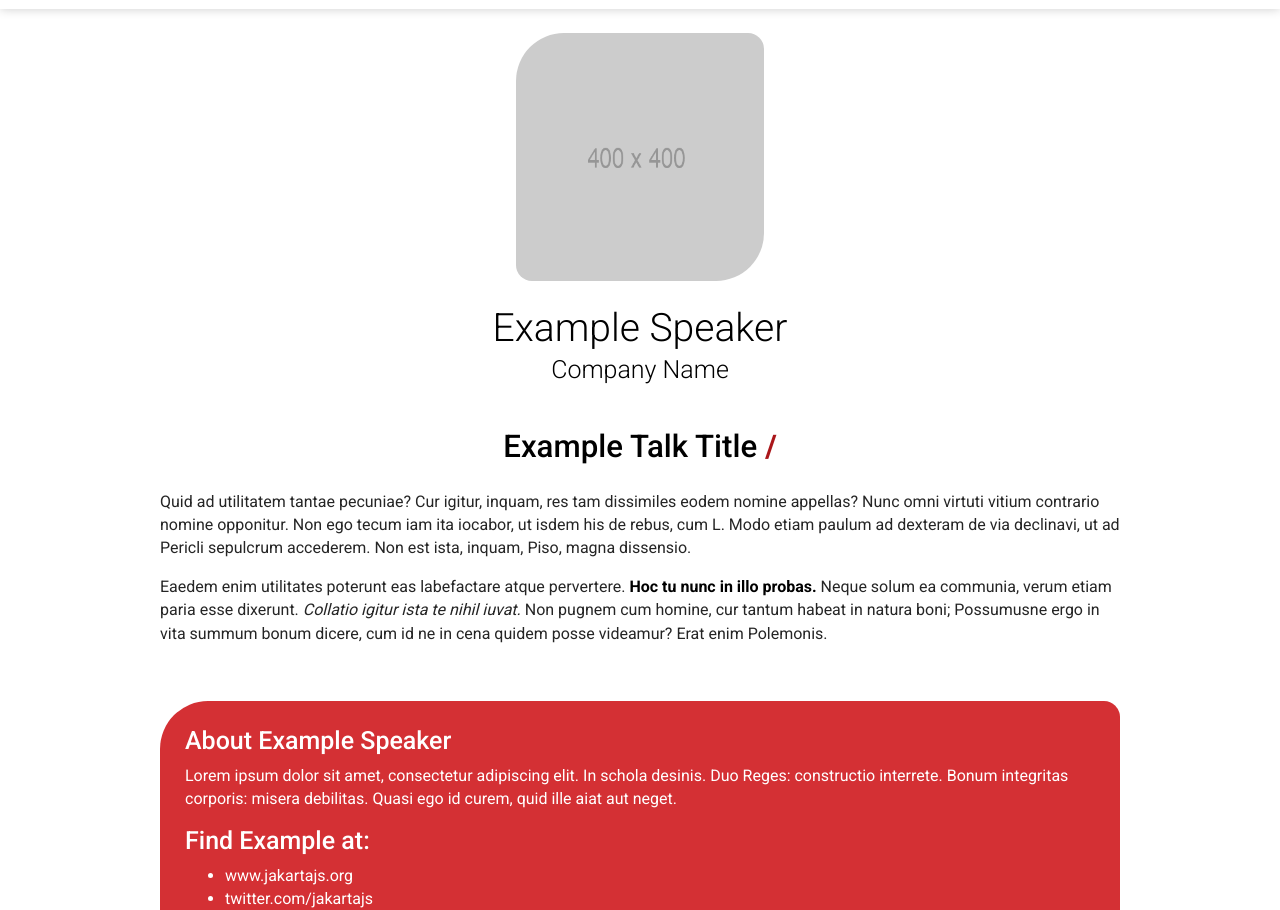
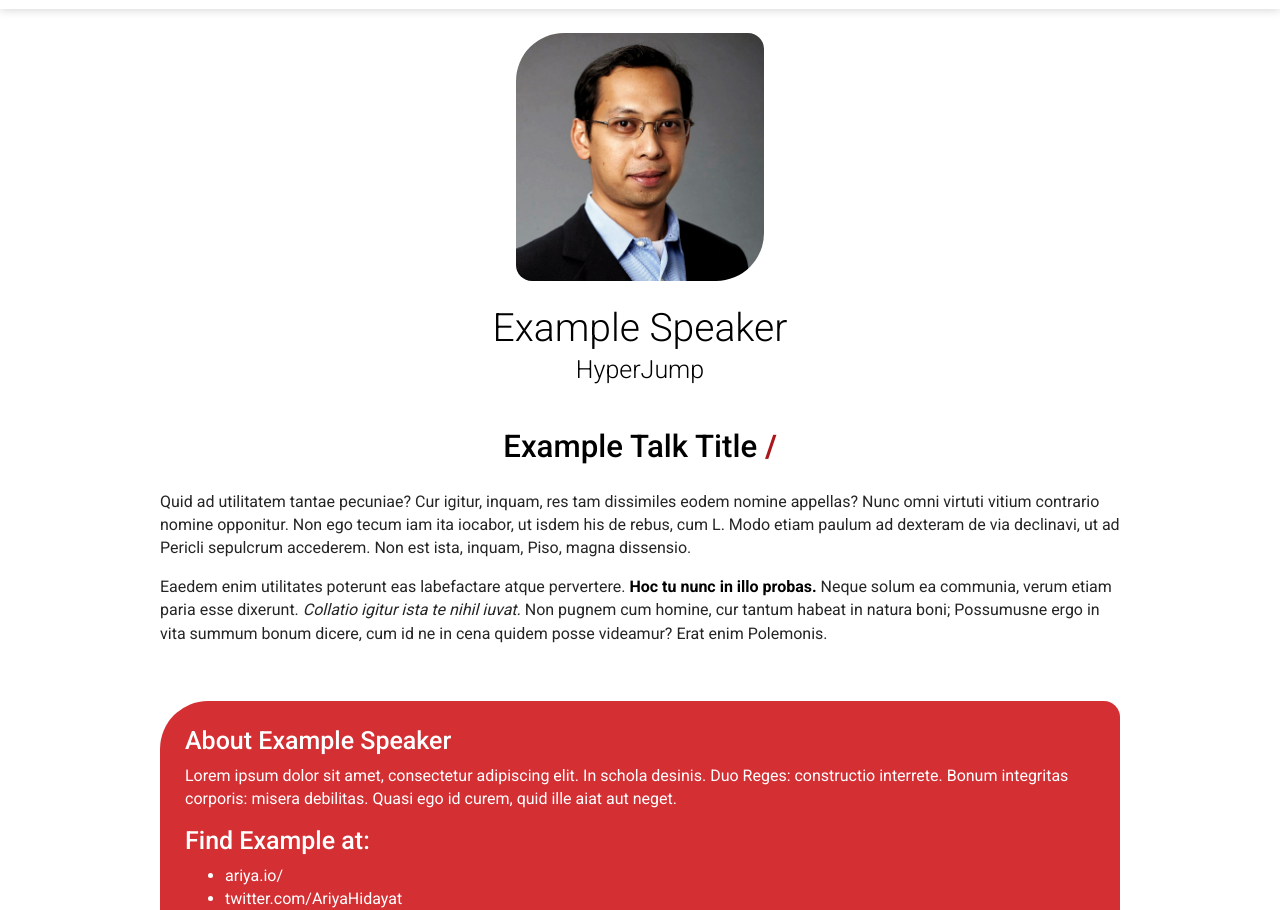
Before and after one commit to jakartajs/javascriptday.id, a Gatsby site: page /speakers/ariya-hidayat/ in a window 1280 px wide. Shown: the part 51-961 px from the top of the page. Built offline with nearby package versions, Linux system fonts and the light colour scheme; Gatsby itself is replaced by a stand-in of ours.

Commit message:
added new speaker: Ariya Hidayat

```diff
--- a/content/speakers/ariya-hidayat/index.md
+++ b/content/speakers/ariya-hidayat/index.md
@@ -2,11 +2,11 @@
 layout: 'speaker'
 title: 'Example Speaker'
 talk: 'Example Talk Title'
-photo: 'placeholder-400.png'
-twitter: 'jakartajs'
-github: 'jakartajs'
-website: 'http://www.jakartajs.org'
-company: 'Company Name'
+photo: 'ariya-hidayat.jpg'
+twitter: 'AriyaHidayat'
+github: 'ariya'
+website: 'https://ariya.io/'
+company: 'HyperJump'
 bio: 'Lorem ipsum dolor sit amet, consectetur adipiscing elit. In schola desinis. Duo Reges: constructio interrete. Bonum integritas corporis: misera debilitas. Quasi ego id curem, quid ille aiat aut neget.'
 ---
 
```
Also changed, not shown: content/speakers/ariya-hidayat/ariya-hidayat.jpg (added).
